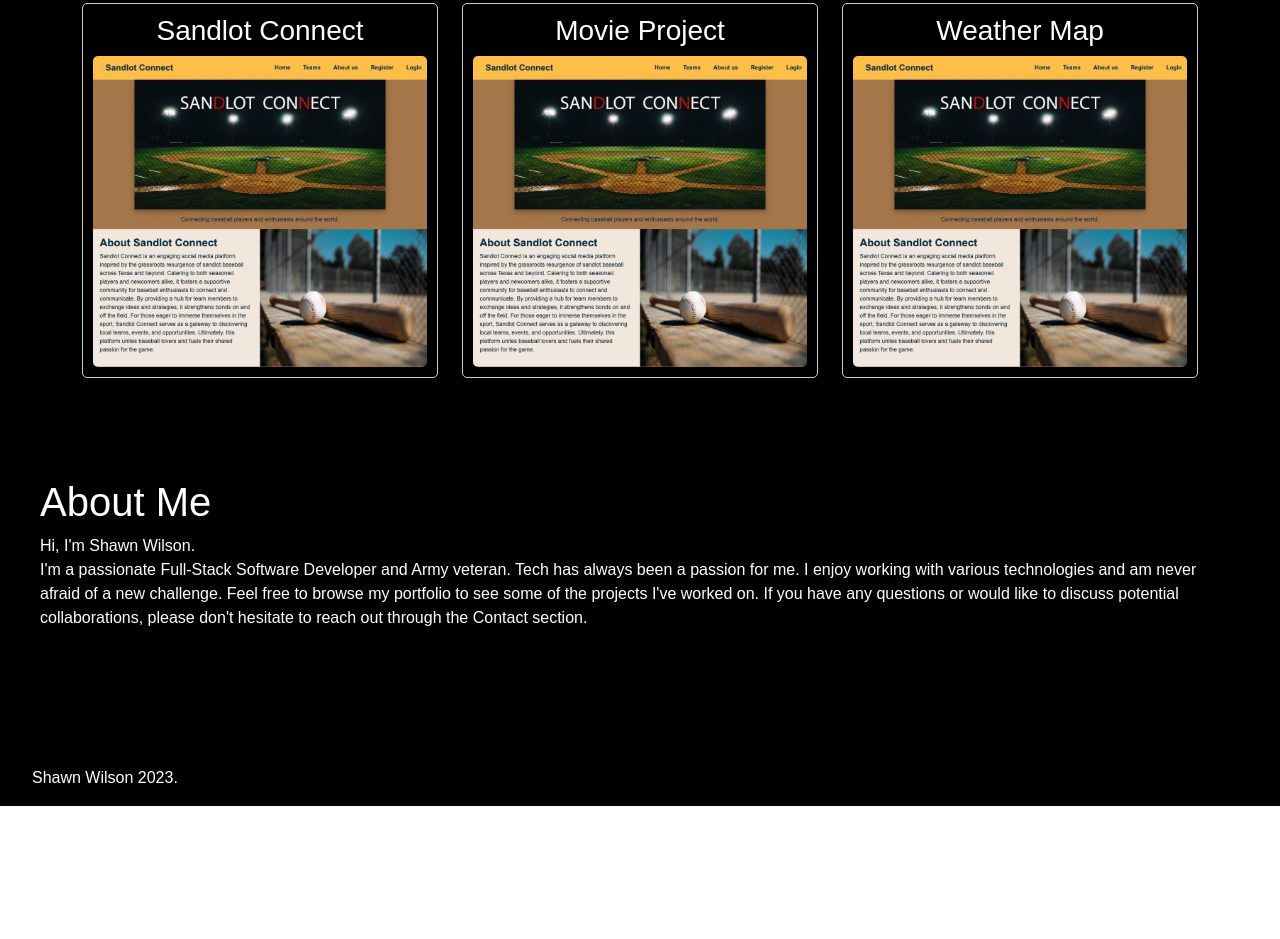
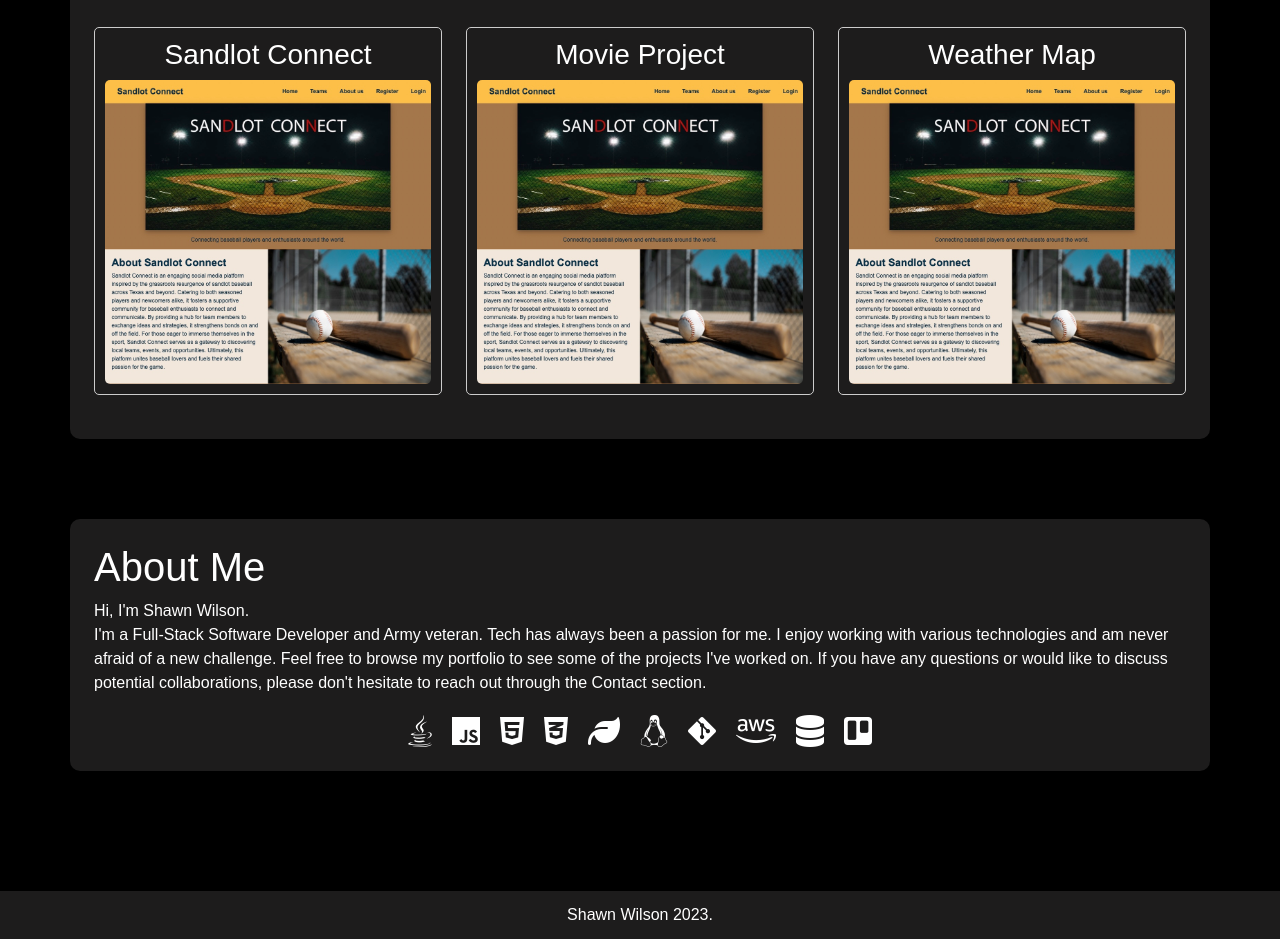
Before and after one commit to sb-son/sb-son.github.io, a plain HTML site: page index.html in a window 1280 px wide. Shown: the part 933-1872 px from the top of the page. Before the commit the page ends 1739 px from the top, so only its background shows below. Drawn offline with nearby package versions, Linux system fonts and the light colour scheme.

Commit message:
added icons to about section. added container backgrounds to sections

```diff
--- a/assets/css/style.css
+++ b/assets/css/style.css
@@ -76,6 +76,11 @@ section {
     padding: 40px;
 }
 
+.container-background {
+    background-color: #1D1C1C;
+    border-radius: 10px;
+}
+
 .scroll-down {
     position: absolute;
     bottom: 30px;
@@ -111,8 +116,29 @@ section {
     display: block;
     border-radius: 5px;
 }
+
+a.image {
+    pointer-events: none;
+}
 /*About Section*/
+.icon-container {
+    display: flex;
+    justify-content: center;
+    align-items: center;
+    flex-wrap: wrap;
+    margin-top: 20px;
+}
 
+.icon-container i {
+    font-size: 2rem;
+    margin: 0 10px;
+}
+
+.icon-container i:hover {
+    color: #007bff;
+    cursor: pointer;
+    transition: color 0.3s;
+}
 
 /*Contact Section*/
 
@@ -121,3 +147,9 @@ section {
 footer ul {
     list-style-type: none;
 }
+
+footer {
+    height: 3rem;
+    width: 100%;
+    background-color: #1D1C1C;
+}
--- a/assets/js/main.js
+++ b/assets/js/main.js
@@ -1 +1,19 @@
 "use strict";
+$(document).ready(function () {
+//bootstrap tooltips
+let tooltipTriggerList = [].slice.call(document.querySelectorAll('[data-bs-toggle="tooltip"]'))
+let tooltipList = tooltipTriggerList.map(function (tooltipTriggerEl) {
+    return new bootstrap.Tooltip(tooltipTriggerEl)
+})
+
+
+    const icons = $('.icon');
+
+    icons.mouseover(function () {
+        const icon = $(this);
+        icon.addClass('fa-shake');
+        setTimeout(() => {
+            icon.removeClass('fa-shake');
+        }, 800)
+    })
+})
--- a/index.html
+++ b/index.html
@@ -5,7 +5,8 @@
     <meta name="viewport"
           content="width=device-width, user-scalable=no, initial-scale=1.0, maximum-scale=1.0, minimum-scale=1.0">
     <meta http-equiv="X-UA-Compatible" content="ie=edge">
-    <link href="https://cdn.jsdelivr.net/npm/bootstrap@5.1.3/dist/css/bootstrap.min.css" rel="stylesheet" integrity="sha384-1BmE4kWBq78iYhFldvKuhfTAU6auU8tT94WrHftjDbrCEXSU1oBoqyl2QvZ6jIW3" crossorigin="anonymous">
+    <link href="https://cdn.jsdelivr.net/npm/bootstrap@5.1.3/dist/css/bootstrap.min.css" rel="stylesheet"
+          integrity="sha384-1BmE4kWBq78iYhFldvKuhfTAU6auU8tT94WrHftjDbrCEXSU1oBoqyl2QvZ6jIW3" crossorigin="anonymous">
     <link rel="stylesheet" href="assets/css/style.css">
     <script src="https://kit.fontawesome.com/ace4380aab.js" crossorigin="anonymous"></script>
     <title>Shawn Wilson</title>
@@ -15,6 +16,7 @@
     <div id="main">
         <div class="inner">
             <header id="header">
+                <div class="container container-background p-4">
                     <h1>Shawn Wilson</h1>
                     <h2>Full-Stack Software Developer</h2>
                     <nav>
@@ -24,6 +26,7 @@
                             <li><a href="#contact">Contact</a></li>
                         </ul>
                     </nav>
+                </div>
                     <div class="scroll-down">
                         <a id="arrow-container" href="#portfolio">
                             <i id="arrow" class="fa-sharp fa-solid fa-arrow-down fa-bounce"></i>
@@ -31,28 +34,31 @@
                     </div>
             </header>
             <section id="portfolio">
-                <div class="container">
+                <div class="container container-background p-4">
                     <h1 class="text-center mb-5">Portfolio</h1>
                     <div class="row">
                         <!-- Portfolio item 1 -->
                         <div class="col-md-4 col-sm-12">
                             <article class="item">
                                 <h3>Sandlot Connect</h3>
-                                <a href="#" class="image"><img src="assets/images/sandlot_connect.JPG" alt="Sandlot Connect Capstone Project"></a>
+                                <a href="#" class="image"><img src="assets/images/sandlot_connect.JPG"
+                                                               alt="Sandlot Connect Capstone Project"></a>
                             </article>
                         </div>
                         <!-- Portfolio item 2 -->
                         <div class="col-md-4 col-sm-12">
                             <article class="item">
                                 <h3>Movie Project</h3>
-                                        <a href="#" class="image"><img src="assets/images/sandlot_connect.JPG" alt="Sandlot Connect Capstone Project"></a>
+                                <a href="#" class="image"><img src="assets/images/sandlot_connect.JPG"
+                                                               alt="Sandlot Connect Capstone Project"></a>
                             </article>
                         </div>
                         <!-- Portfolio item 3 -->
                         <div class="col-md-4 col-sm-12">
                             <article class="item">
                                 <h3>Weather Map</h3>
-                                <a href="#" class="image"><img src="assets/images/sandlot_connect.JPG" alt="Sandlot Connect Capstone Project"></a>
+                                <a href="#" class="image"><img src="assets/images/sandlot_connect.JPG"
+                                                               alt="Sandlot Connect Capstone Project"></a>
                             </article>
                         </div>
                     </div>
@@ -60,25 +66,58 @@
             </section>
 
             <section id="about">
+                <div class="container container-background p-4">
                     <h1>About Me</h1>
                     <p>Hi, I'm Shawn Wilson.
                         <br>
-                    I'm a passionate Full-Stack Software Developer and Army veteran. Tech has always been a passion for me. I enjoy working with various technologies and am never afraid of a new challenge. Feel free to browse my portfolio to see some of the projects I've worked on. If you have any questions or would like to discuss potential collaborations, please don't hesitate to reach out through the Contact section.</p>
+                        I'm a Full-Stack Software Developer and Army veteran. Tech has always been a passion for me. I
+                        enjoy working with various technologies and am never afraid of a new challenge. Feel free to
+                        browse my portfolio to see some of the projects I've worked on. If you have any questions or
+                        would like to discuss potential collaborations, please don't hesitate to reach out through the
+                        Contact section.
+                    </p>
+                    <div class="icon-container">
+                        <i class="fab fa-java icon" title="Java" data-bs-toggle="tooltip"
+                           data-bs-placement="bottom"></i>
+                        <i class="fab fa-js icon" title="JavaScript" data-bs-toggle="tooltip"
+                           data-bs-placement="bottom"></i>
+                        <i class="fab fa-html5 icon" title="HTML5" data-bs-toggle="tooltip"
+                           data-bs-placement="bottom"></i>
+                        <i class="fab fa-css3-alt icon" title="CSS3" data-bs-toggle="tooltip"
+                           data-bs-placement="bottom"></i>
+                        <i class="fas fa-leaf icon" title="Spring" data-bs-toggle="tooltip"
+                           data-bs-placement="bottom"></i>
+                        <i class="fa-brands fa-linux icon" title="Linux" data-bs-toggle="tooltip"
+                           data-bs-placement="bottom"></i>
+                        <i class="fa-brands fa-git-alt icon" title="Git" data-bs-toggle="tooltip"
+                           data-bs-placement="bottom"></i>
+                        <i class="fa-brands fa-aws icon" title="AWS" data-bs-toggle="tooltip"
+                           data-bs-placement="bottom"></i>
+                        <i class="fa-solid fa-database icon" title="SQL" data-bs-toggle="tooltip"
+                           data-bs-placement="bottom"></i>
+                        <i class="fa-brands fa-trello icon" title="Trello" data-bs-toggle="tooltip"
+                           data-bs-placement="bottom"></i>
+                    </div>
+                </div>
             </section>
 
             <section id="contact">
                 <!-- Contact content here -->
             </section>
 
-            <footer id="footer">
-                <ul>
+            <footer id="footer" class="d-flex justify-content-center">
+                <div class="d-flex align-items-center">
+                    <ul class="p-0 m-0">
                         <li>Shawn Wilson 2023.</li>
                     </ul>
+                </div>
             </footer>
         </div>
     </div>
 </div>
-<script src="https://cdn.jsdelivr.net/npm/bootstrap@5.1.3/dist/js/bootstrap.bundle.min.js" integrity="sha384-ka7Sk0Gln4gmtz2MlQnikT1wXgYsOg+OMhuP+IlRH9sENBO0LRn5q+8nbTov4+1p" crossorigin="anonymous"></script>
+<script src="https://cdn.jsdelivr.net/npm/bootstrap@5.1.3/dist/js/bootstrap.bundle.min.js"
+        integrity="sha384-ka7Sk0Gln4gmtz2MlQnikT1wXgYsOg+OMhuP+IlRH9sENBO0LRn5q+8nbTov4+1p"
+        crossorigin="anonymous"></script>
 <script src="https://code.jquery.com/jquery-3.6.4.min.js"
         integrity="sha256-oP6HI9z1XaZNBrJURtCoUT5SUnxFr8s3BzRl+cbzUq8=" crossorigin="anonymous"></script>
 <script src="assets/js/main.js"></script>
```
Lines whose indentation alone changed are shown as unchanged.
